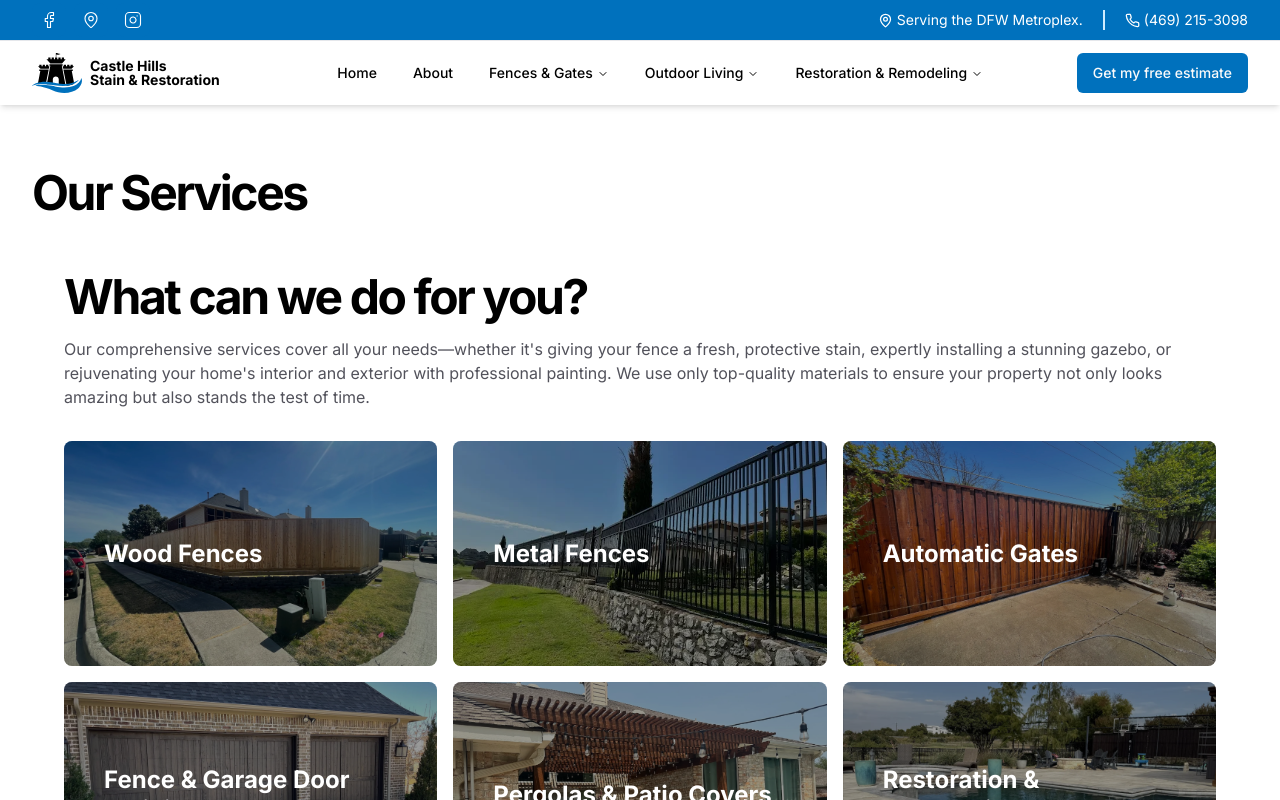
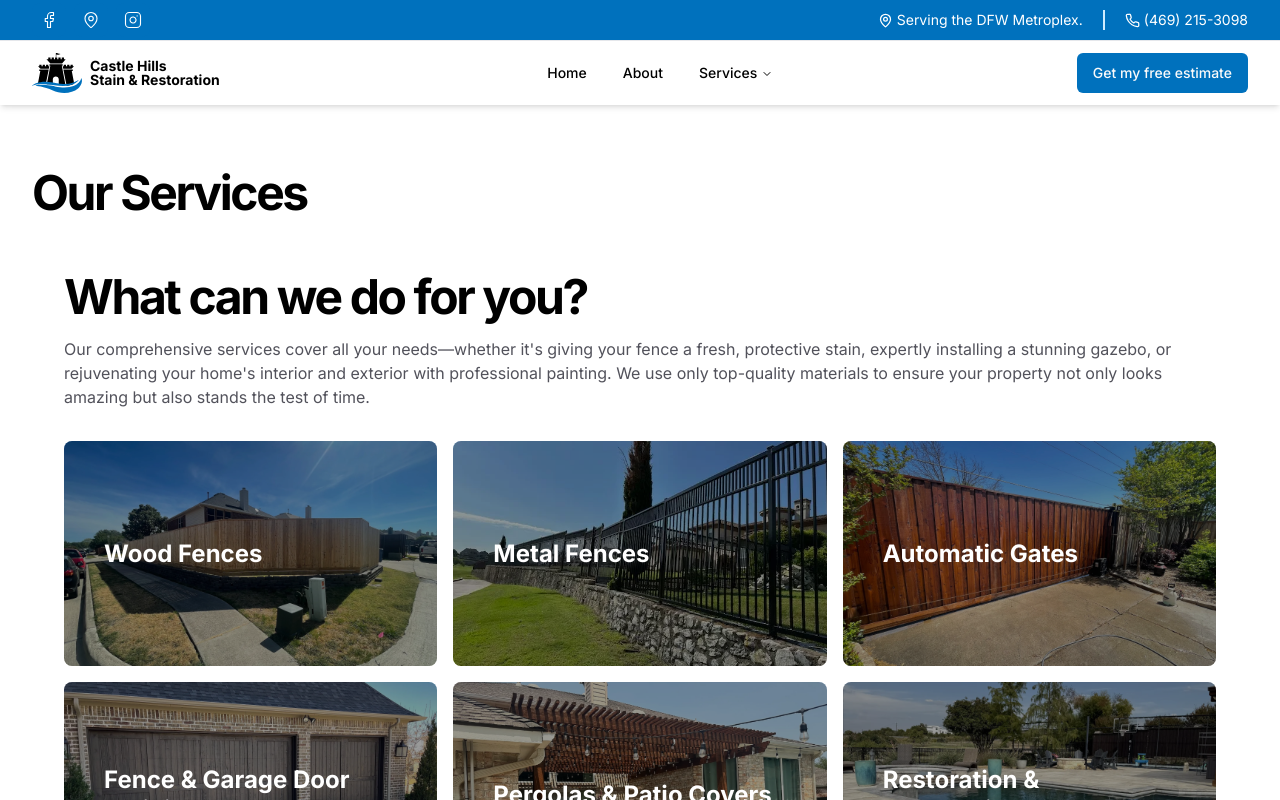
Before and after one commit to Radiata-Web/castle-hills, a Next.js app: page / in a window 1280 px wide. Shown: the top 800 px of the page. Built offline with nearby package versions, Linux system fonts and the light colour scheme; what zod-form-data would draw is missing.

Commit message:
Combine services into single services tab

```diff
--- a/src/components/nav/navbar.tsx
+++ b/src/components/nav/navbar.tsx
@@ -33,6 +33,7 @@ import {
   PAGES,
   OUTDOOR_LIVING_SERVICES,
   HOME_RESTORATION_SERVICES,
+  ALL_SERVICES,
 } from "@/lib/data";
 import Socials from "@/components/ui/socials";
 import DropdownCategory from "@/components/nav/dropdown-category";
@@ -78,49 +79,15 @@ export default function Navbar() {
 
               {/* Fences and Gates */}
               <NavigationMenuItem>
-                <NavigationMenuTrigger>Fences & Gates</NavigationMenuTrigger>
+                <NavigationMenuTrigger>Services</NavigationMenuTrigger>
                 <NavigationMenuContent>
-                  <p className="pl-7 pt-5 font-bold">Fence and Gate Services</p>
-                  <ul className="grid w-[400px] gap-3 p-4 md:grid-cols-2 md:w-[500px] lg:w-[600px]">
-                    {FENCING_SERVICES.map((service) => (
-                      <ListItem
-                        key={service.title}
-                        title={service.title}
-                        href={service.href}
-                      />
-                    ))}
-                  </ul>
-                </NavigationMenuContent>
-              </NavigationMenuItem>
-
-              {/* Outdoor Living */}
-              <NavigationMenuItem>
-                <NavigationMenuTrigger>Outdoor Living</NavigationMenuTrigger>
-                <NavigationMenuContent>
-                  <p className="pl-7 pt-5 font-bold">Outdoor Living Services</p>
-                  <ul className="grid w-[400px] gap-3 p-4 md:grid-cols-2 md:w-[500px] lg:w-[600px]">
-                    {OUTDOOR_LIVING_SERVICES.map((service) => (
-                      <ListItem
-                        key={service.title}
-                        title={service.title}
-                        href={service.href}
-                      />
-                    ))}
-                  </ul>
-                </NavigationMenuContent>
-              </NavigationMenuItem>
-
-              {/* Home Restoration & Remodeling */}
-              <NavigationMenuItem>
-                <NavigationMenuTrigger>
-                  Restoration & Remodeling
-                </NavigationMenuTrigger>
-                <NavigationMenuContent>
-                  <p className="pl-7 pt-5 font-bold">
-                    Home Restoration & Remodeling Services
+                  <p className="pl-7 pt-5 font-bold">Our Services</p>
+                  <p className="px-7 text-sm text-gray-600">
+                    Need something different? We will do our best to accommodate
+                    your needs.
                   </p>
                   <ul className="grid w-[400px] gap-3 p-4 md:grid-cols-2 md:w-[500px] lg:w-[600px]">
-                    {HOME_RESTORATION_SERVICES.map((service) => (
+                    {ALL_SERVICES.map((service) => (
                       <ListItem
                         key={service.title}
                         title={service.title}
@@ -264,7 +231,7 @@ const ListItem = forwardRef<ElementRef<"a">, ComponentPropsWithoutRef<"a">>(
             ref={ref}
             className={cn(
               "block select-none space-y-1 rounded-md p-3 leading-none no-underline outline-none transition-colors hover:bg-zinc-100 hover:text-accent-foreground focus:bg-zinc-100 focus:text-accent-foreground",
-              className
+              className,
             )}
             {...props}
           >
@@ -273,6 +240,6 @@ const ListItem = forwardRef<ElementRef<"a">, ComponentPropsWithoutRef<"a">>(
         </NavigationMenuLink>
       </li>
     );
-  }
+  },
 );
 ListItem.displayName = "ListItem";
--- a/src/lib/data.ts
+++ b/src/lib/data.ts
@@ -57,7 +57,7 @@ export const HOME_RESTORATION_SERVICES: Service[] = [
 
 export const ALL_SERVICES: Service[] = FENCING_SERVICES.concat(
   OUTDOOR_LIVING_SERVICES,
-  HOME_RESTORATION_SERVICES
+  HOME_RESTORATION_SERVICES,
 );
 
 export const REVIEWS: Review[] = [
```
